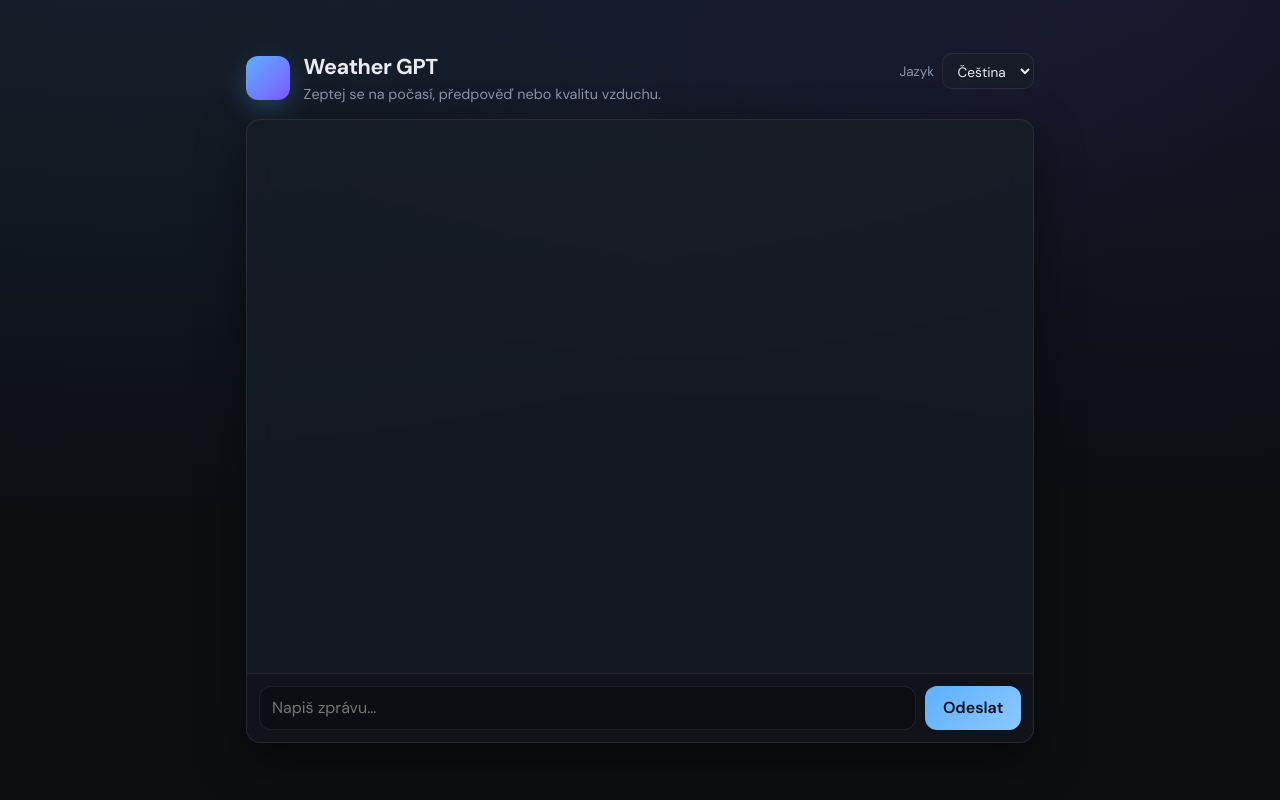
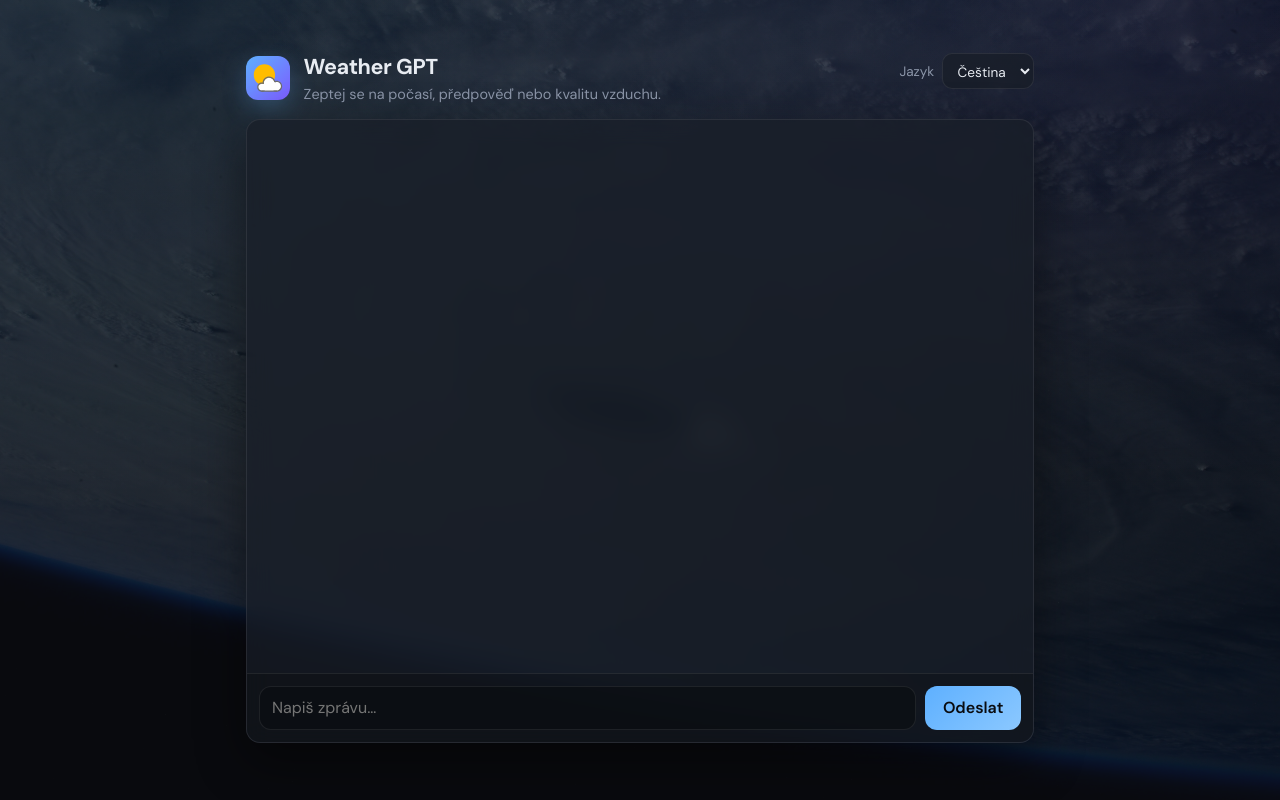
Before and after one commit to siliconlemon/weather-gpt, a Flask app: page / in a window 1280 px wide. Run offline with Flask 3, Linux system fonts and the light colour scheme.

Commit message:
Added a background and a favicon

```diff
--- a/src/weather_gpt/app.py
+++ b/src/weather_gpt/app.py
@@ -8,7 +8,7 @@ from pathlib import Path
 from typing import Any
 
 import httpx
-from flask import Flask, jsonify, render_template, request
+from flask import Flask, jsonify, render_template, request, url_for
 
 from weather_gpt.config import Settings
 from weather_gpt.graph.chat import run_weather_chat
@@ -87,10 +87,10 @@ def create_app(settings: Settings | None = None) -> Flask:
     @app.get("/")
     def index() -> str:
         """Serves the single-page chat UI."""
-        return render_template(
-            "index.html",
-            ui_background_url=s.ui_background_url or "",
-        )
+        bg = (s.ui_background_url or "").strip()
+        if not bg:
+            bg = url_for("static", filename="images/site-bg.jpg")
+        return render_template("index.html", ui_background_url=bg)
 
     @app.get("/api/health")
     def health() -> Any:
--- a/static/css/app.css
+++ b/static/css/app.css
@@ -81,12 +81,23 @@ body {
   min-width: 0;
 }
 
-.logo {
+.logo-wrap {
+  flex-shrink: 0;
   width: 44px;
   height: 44px;
   border-radius: 12px;
+  display: flex;
+  align-items: center;
+  justify-content: center;
   background: linear-gradient(135deg, var(--accent), var(--accent2));
   box-shadow: 0 8px 24px rgba(94, 176, 255, 0.25);
+}
+
+.logo-wrap .logo {
+  width: 32px;
+  height: 32px;
+  display: block;
+  object-fit: contain;
 }
 
 .title {
--- a/templates/index.html
+++ b/templates/index.html
@@ -4,24 +4,33 @@
   <meta charset="utf-8" />
   <meta name="viewport" content="width=device-width, initial-scale=1" />
   <title data-i18n="title">Počasí — chat</title>
+  <link rel="icon" type="image/svg+xml" href="{{ url_for('static', filename='images/favicon.svg') }}" />
+  <link rel="icon" href="{{ url_for('static', filename='images/favicon.ico') }}" sizes="any" />
+  <link rel="apple-touch-icon" href="{{ url_for('static', filename='images/favicon.png') }}" />
   <link rel="preconnect" href="https://fonts.googleapis.com" />
   <link rel="preconnect" href="https://fonts.gstatic.com" crossorigin />
   <link href="https://fonts.googleapis.com/css2?family=DM+Sans:ital,opsz,wght@0,9..40,400;0,9..40,600;0,9..40,700;1,9..40,400&display=swap" rel="stylesheet" />
   <link rel="stylesheet" href="{{ url_for('static', filename='css/app.css') }}" />
-  {% if ui_background_url %}
   <style>
     .app-body--bg {
       --bg-image: url({{ ui_background_url | tojson }});
     }
   </style>
-  {% endif %}
 </head>
-<body class="app-body{% if ui_background_url %} app-body--bg{% endif %}">
+<body class="app-body app-body--bg">
   <div class="backdrop"></div>
   <main class="shell">
     <header class="top">
       <div class="brand">
-        <span class="logo" aria-hidden="true"></span>
+        <span class="logo-wrap" aria-hidden="true">
+          <img
+            class="logo"
+            src="{{ url_for('static', filename='images/favicon.svg') }}"
+            width="32"
+            height="32"
+            alt=""
+          />
+        </span>
         <div>
           <h1 class="title" data-i18n="heading">Počasí</h1>
           <p class="tagline" data-i18n="tagline">Zeptej se na počasí, předpověď nebo kvalitu vzduchu.</p>
```
Also changed, not shown: static/images/favicon.ico (added), static/images/favicon.png (added), static/images/favicon.svg (added), static/images/site-bg.jpg (added), 1 other file.
